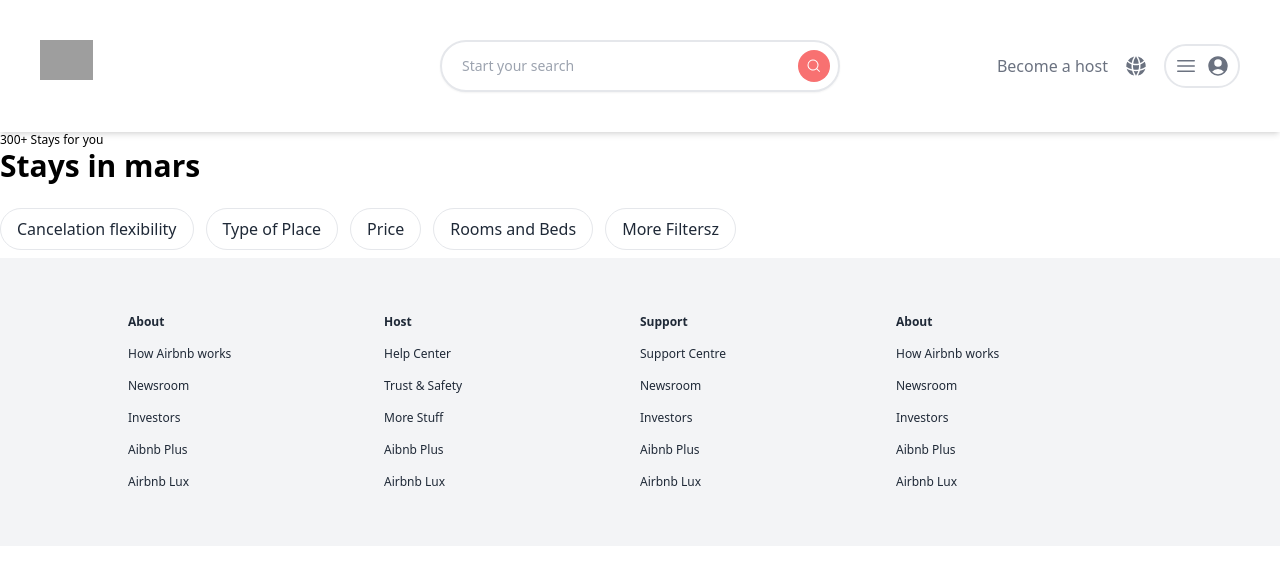
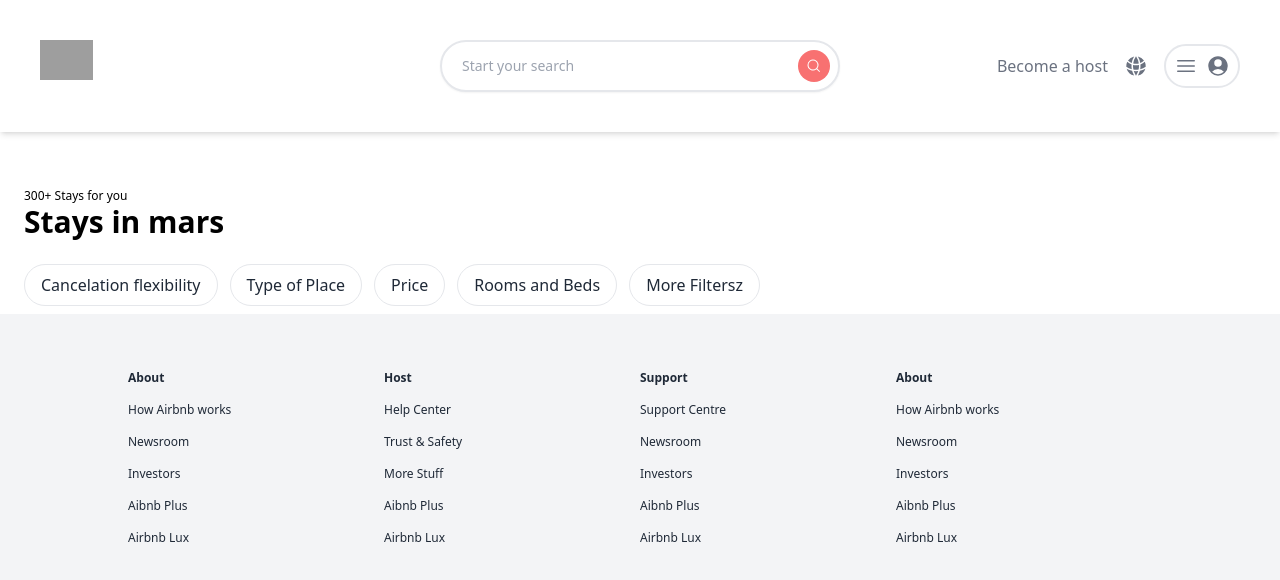
Before and after one commit to RonAlmog/airbnb-nextjs13, a Next.js app: page /search in a window 1280 px wide. Shown: the top 580 px of the page. Built offline with nearby package versions, Linux system fonts and the light colour scheme; grey boxes are pictures that could not be loaded.

Commit message:
add link to home page

```diff
--- a/pages/components/Header.tsx
+++ b/pages/components/Header.tsx
@@ -11,12 +11,14 @@ import { useState } from "react";
 import "react-date-range/dist/styles.css"; // main style file
 import "react-date-range/dist/theme/default.css"; // theme css file
 import { DateRangePicker, Range, RangeKeyDict } from "react-date-range";
+import { useRouter } from "next/router";
 
 function Header() {
   const [searchInput, setSearchInput] = useState("");
   const [startDate, setStartDate] = useState(new Date());
   const [endDate, setEndDate] = useState(new Date());
   const [numOfGuests, setNumOfGuests] = useState(1);
+  const router = useRouter();
 
   const resetInput = () => {
     setSearchInput("");
@@ -35,7 +37,10 @@ function Header() {
 
   return (
     <header className="sticky top-0 z-50 grid grid-cols-3 bg-white shadow-md p-5 md:p-10">
-      <div className="relative flex items-center h-10 w-20 cursor-pointer">
+      <div
+        onClick={() => router.push("/")}
+        className="relative flex items-center h-10 w-20 cursor-pointer"
+      >
         <Image
           src="https://links.papareact.com/qd3"
           fill
--- a/pages/search.tsx
+++ b/pages/search.tsx
@@ -7,7 +7,7 @@ function Search() {
     <div className="">
       <Header />
       <main className="flex">
-        <section>
+        <section className="flex-grow pt-14 px-6">
           <p className="text-xs">300+ Stays for you</p>
           <h1 className="text-3xl font-semibold nt-2 mb-6">Stays in mars</h1>
           <div className="hidden lg:inline-flex space-x-3 text-gray-800 whitespace-nowrap">
```
